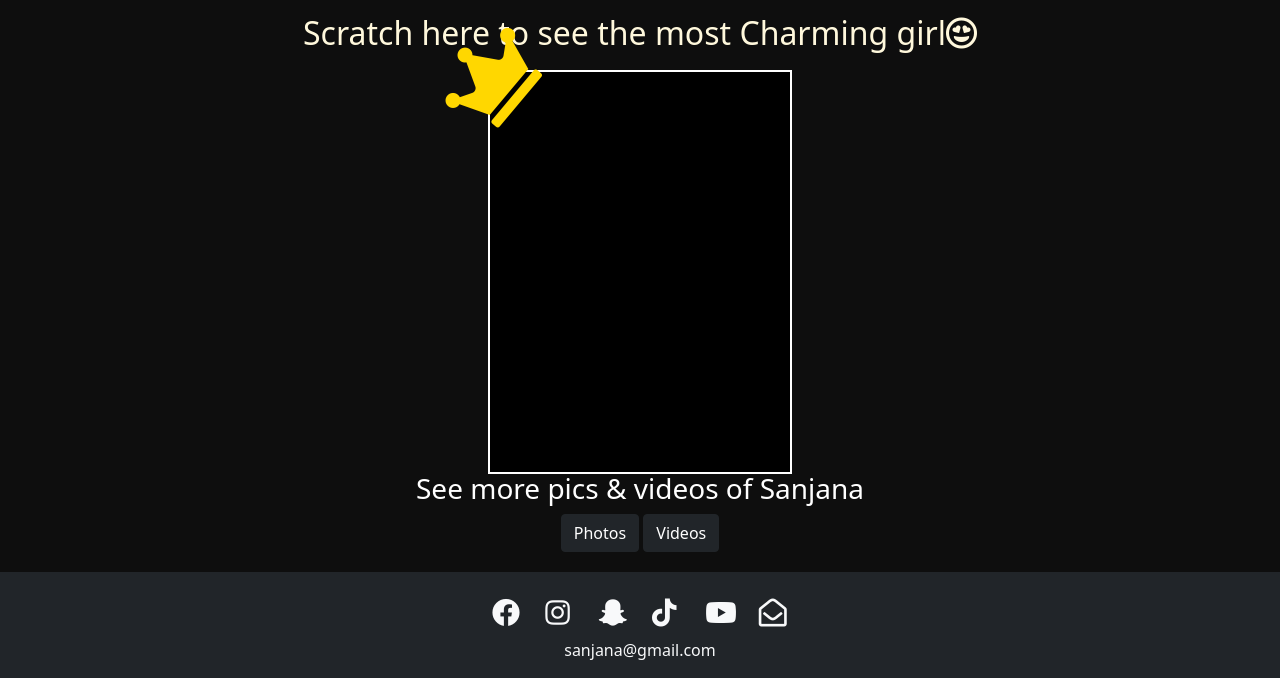
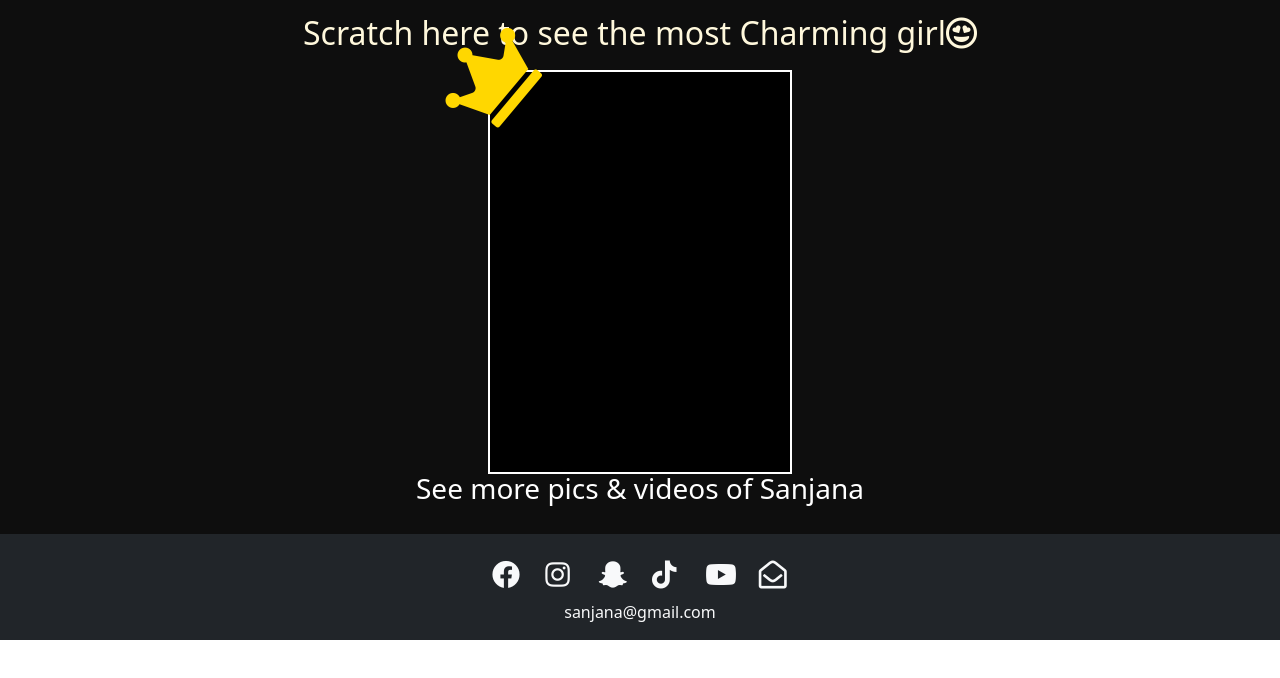
Before and after one commit to nandish1199/insta, a plain HTML site: page index.html in a window 1280 px wide. Shown: the part 3220-3898 px from the top of the page. After the commit the page ends 3860 px from the top, so only its background shows below. Drawn offline with nearby package versions, Linux system fonts and the light colour scheme; files whose address does not match are found by name.

Commit message:
remove button

```diff
--- a/index.html
+++ b/index.html
@@ -199,10 +199,6 @@
         </div>
         <div class="col-12" id="scratch"><i class="fas fa-crown"></i></div>
         <h3>See more pics & videos of Sanjana</h3>
-        <div class="buttons">
-            <button type="button" class="btn btn-dark">Photos</button>
-            <button type="button" class="btn btn-dark">Videos</button>
-        </div>
     </section>
     <!-- Footer -->
     <footer class="page-footer font-small pt-4 bg-dark ">
```
